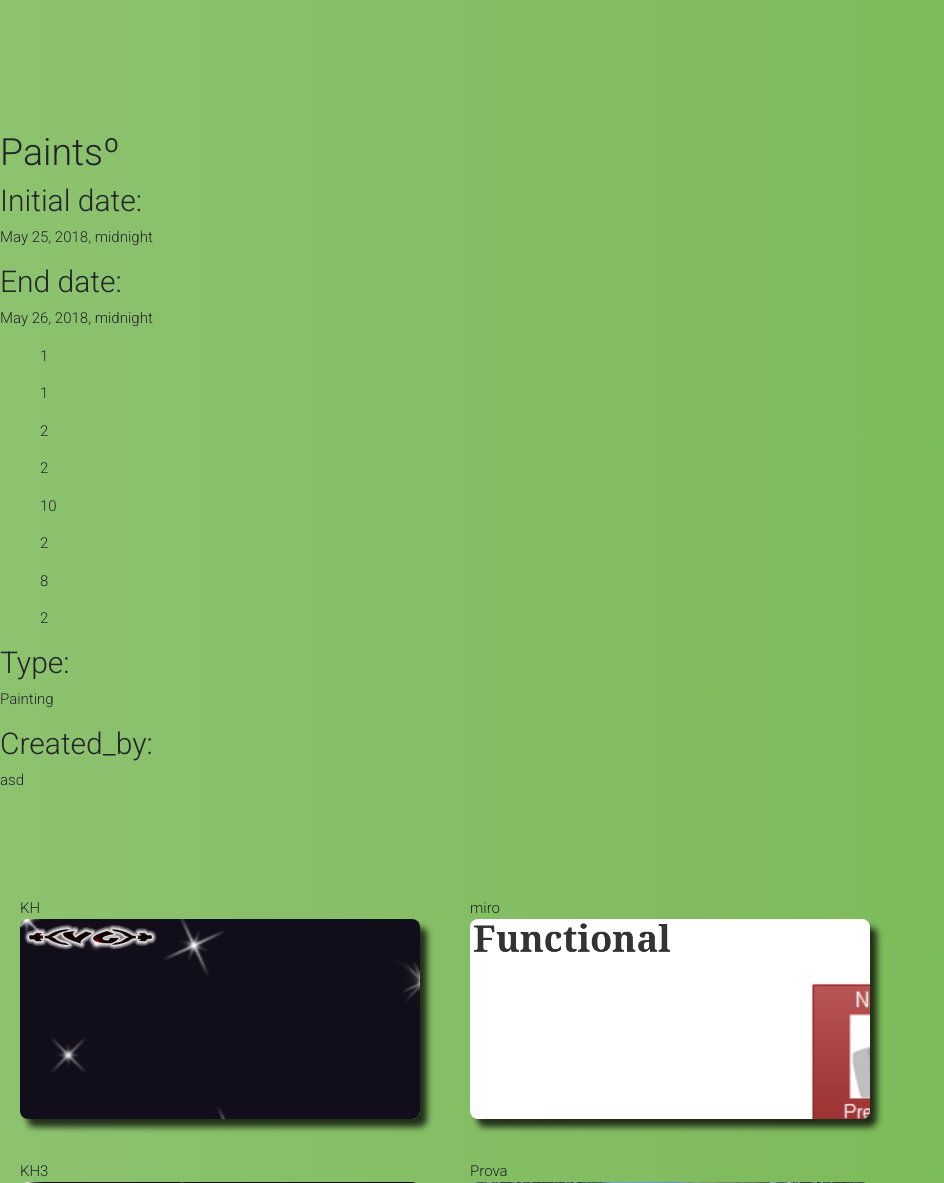
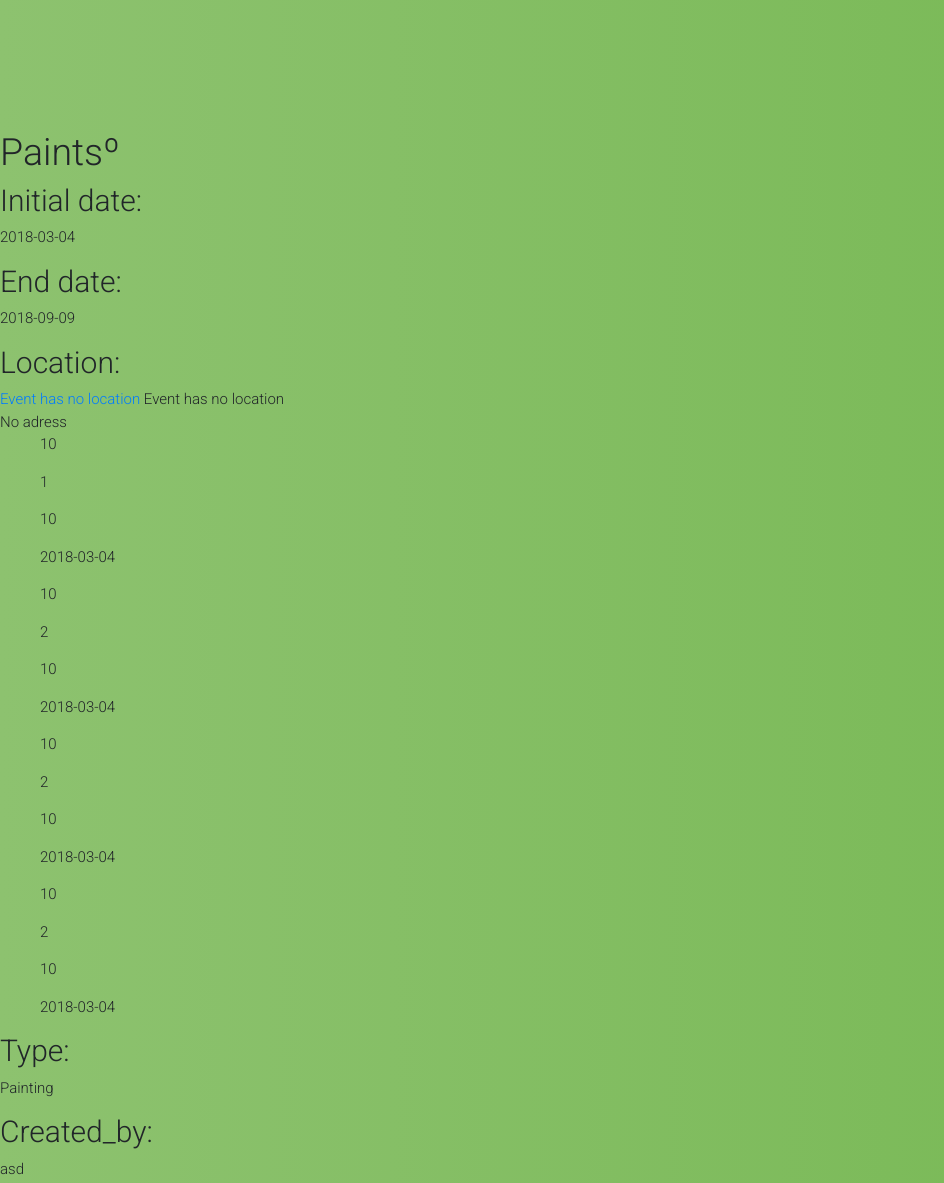
Before and after one commit to ArtAtApp/WebProject, a Django app: template templates/visitevents.html in a window 1280 px wide. Shown: the part 70-1253 px from the top of the page, without its empty margins (0-944 px from the left). Run offline with Django 3.2, Linux system fonts and the light colour scheme; the template is opened without the code that fills it: values that come from a table or form of the project are taken from there, others are empty; data comes from the database, SQL or seed files in the repository; parts of the project's set-up code (start-up, migrations or seed data) failed here and were passed over; some libraries are stand-ins or nearby versions.

Commit message:
All properties added

```diff
--- a/templates/visitevents.html
+++ b/templates/visitevents.html
@@ -1,40 +1,45 @@
 {% extends "homepage.html" %} {% load staticfiles %} {% block content %}
 <span vocab="http://schema.org/" typeof="Event">
-
 <h1 style="margin-top:200px">
     <span property="name">{{ e.name }}</span>
     {% if member == e.created_by %}
         (<a href="/modify/event/{{event.pk}}">edit</a>)
     {% endif %}
 </h1>
-
 <h2>Initial date:</h2>
 <p property="startDate">
-    {{e.ini_date}}
+    2018-03-04
 </p>
-
 <h2>End date:</h2>
 <p property="endDate">
-    {{e.end_date}}
+    2018-09-09
 </p>
-
+<h2>Location:</h2>
+<div property="location" typeof="Place">
+    <a property="url" href="wells-fargo-center.html">
+    Event has no location
+    </a>
+    <span property="name">Event has no location</span>
+    <div property="address" typeof="PostalAddress">
+      <span property="addressLocality">No adress</span>
+    </div>
+  </div>
 <ul rel="offers">
     {% for a in artworks %}
-    <p property="price">{{a.price}}</p>
+    <p property="price">10</p>
     <p property="availability">{{a.state}}</p>
+    <p property="priceCurrency">10</p>
+    <p property="validFrom">2018-03-04</p>
     {% endfor %}
 </ul>
-
 <h2>Type:</h2>
 <p property="description">
     {{e.type}}
 </p>
-
 <h2>Created_by:</h2>
 <p property="performer">
     {{e.created_by}}
 </p>
-
 </span>
 
 <div class="menuSeparator"></div>
```
